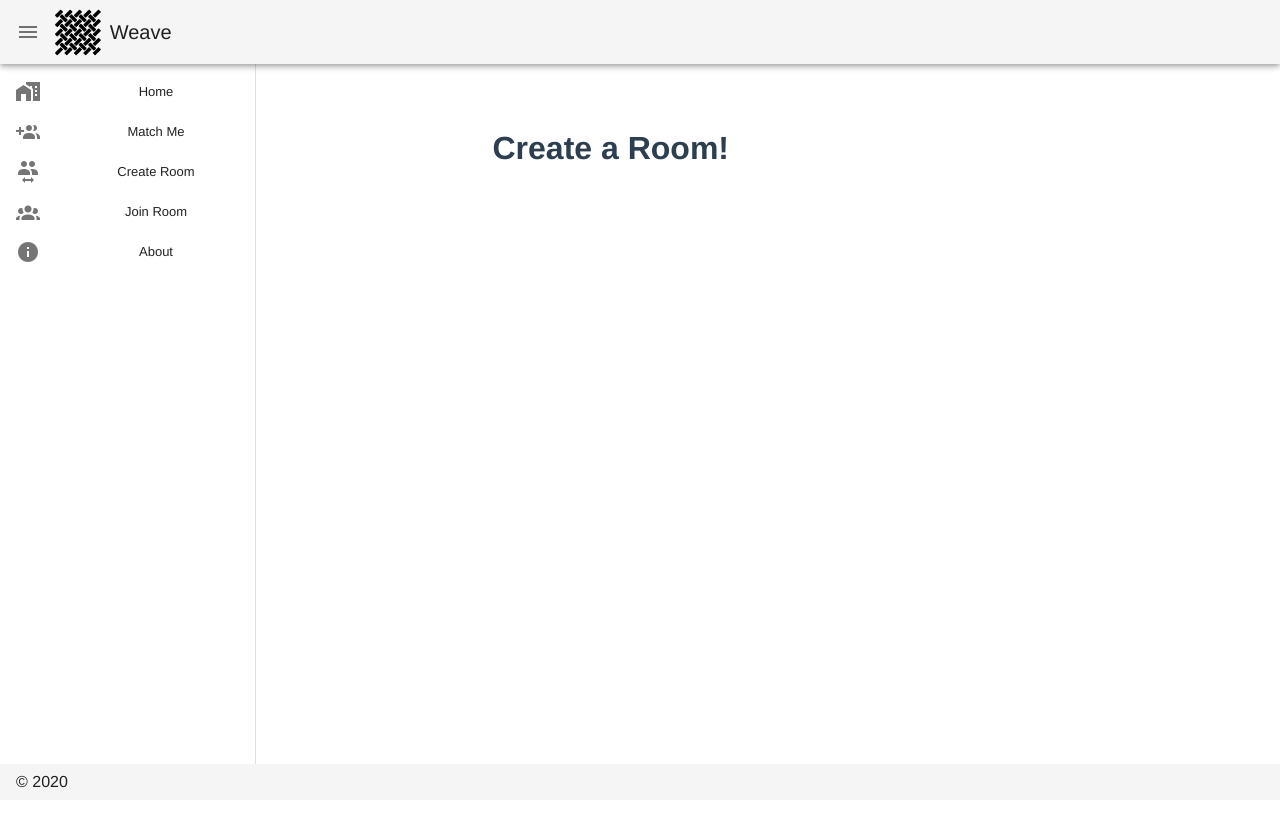
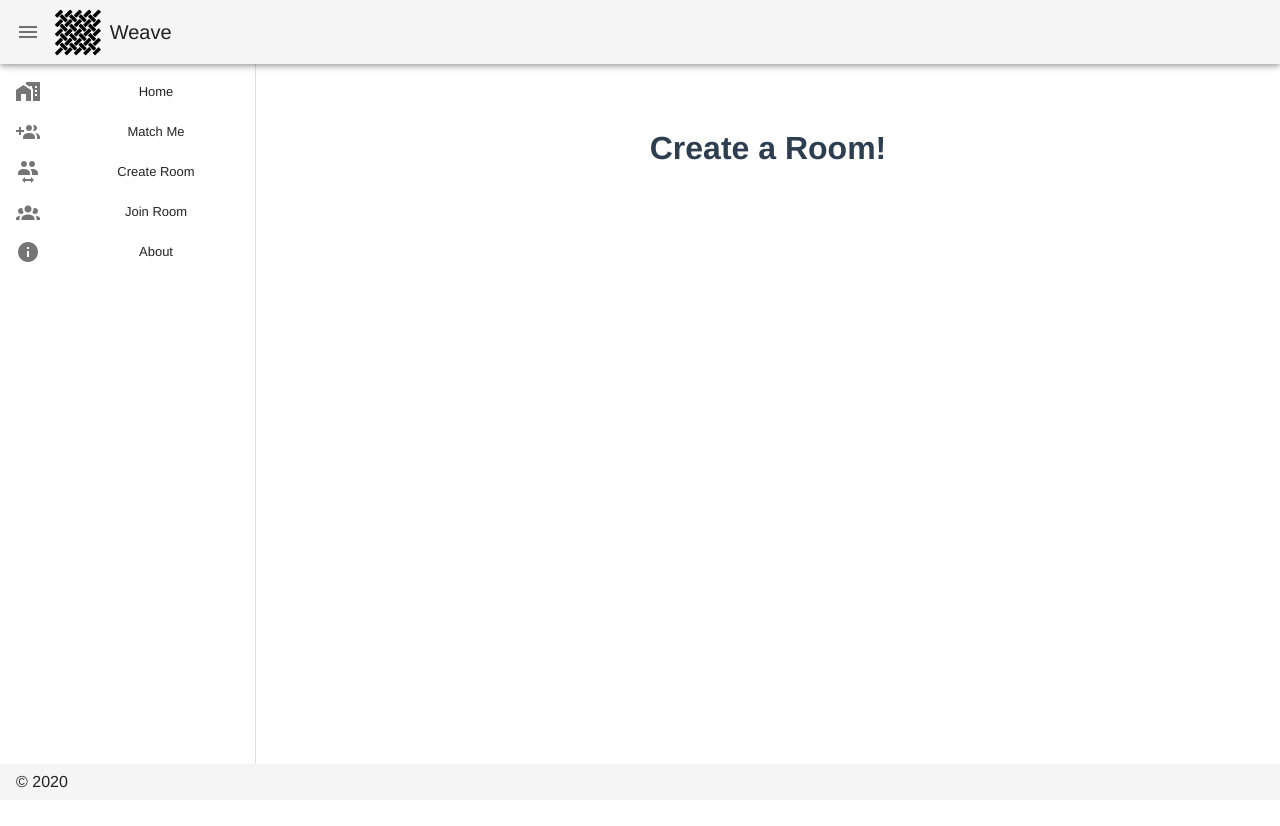
Before and after one commit to kevn07/codebrew2020, a Vue app in the folder codebrew2020/: page /createRoom in a window 1280 px wide. Shown: the top 826 px of the page. Built offline with nearby package versions, Linux system fonts and the light colour scheme.

Commit message:
changed container styling

```diff
--- a/codebrew2020/src/views/CreateRoom.vue
+++ b/codebrew2020/src/views/CreateRoom.vue
@@ -1,6 +1,5 @@
 <template>
     <div class="create-room-container">
-        <div class="create-room-field">
             <h1 @click="generateLink()" id="create-link">
                 Create a Room!
             </h1>
@@ -8,7 +7,6 @@
                 <p> Room Number: {{ roomDetail.number }} </p>
                 <p> Room Link: {{ roomDetail.link }} </p>
             </div>
-        </div>
     </div>
 </template>
 
@@ -33,16 +31,13 @@ export default {
 </script>
 
 <style scoped>
-    .create-room-container {
-        display: grid;
-        grid-template-columns: 1fr 1fr 1fr;
-    }
     #create-link:hover {
         text-decoration: underline;
     }
-    .create-room-field {
-        grid-column-start: 2;
+    .create-room-container {
+        float: center;
         justify-self: center;
         text-align: center;
+        width: 100%
     }
 </style>
```
